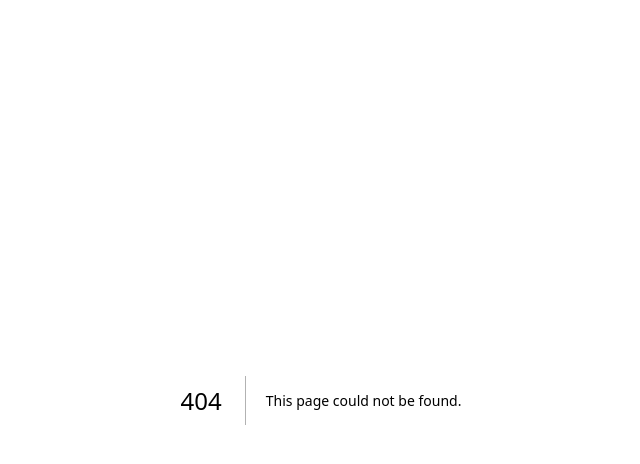
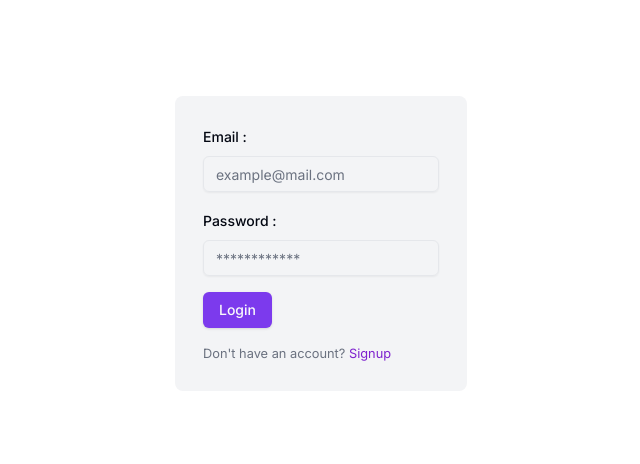
Before and after one commit to SupercoolKartik/Bug-Management-System---Client, a Next.js app: page /auth/login in a window 1280 px wide. Before the commit this address had no page. Shown: the top 464 px of the page, without its empty margins (319-959 px from the left). Built offline with nearby package versions, Linux system fonts and the light colour scheme.

Commit message:
Made a login page using shadcn with zod

```diff
--- /dev/null
+++ b/app/auth/login/page.tsx
@@ -0,0 +1,94 @@
+"use client";
+import Link from "next/link";
+
+import { z } from "zod";
+import { zodResolver } from "@hookform/resolvers/zod";
+import { useForm } from "react-hook-form";
+
+const loginFormSchema = z.object({
+  email: z.string().email({
+    message: "Please enter a valid email address.",
+  }),
+  password: z.string().min(6, {
+    message: "Password must be at least 6 characters.",
+  }),
+});
+
+// export default loginFormSchema;
+import { Button } from "@/components/ui/button";
+import {
+  Form,
+  FormControl,
+  FormDescription,
+  FormField,
+  FormItem,
+  FormLabel,
+  FormMessage,
+} from "@/components/ui/form";
+import { Input } from "@/components/ui/input";
+const Login = () => {
+  // Defining your form with useForm
+  const form = useForm<z.infer<typeof loginFormSchema>>({
+    resolver: zodResolver(loginFormSchema),
+    defaultValues: {
+      email: "",
+      password: "",
+    },
+  });
+
+  // Defining the submit handler
+  const onSubmit = (values: z.infer<typeof loginFormSchema>) => {
+    // Do something with the form values
+    // This will be type-safe and validated
+    console.log(values);
+  };
+  return (
+    <div className="container px-5 py-24 mx-auto flex flex-wrap items-center justify-center">
+      <div className="bg-gray-100 rounded-lg p-7 flex flex-col mt-10 md:mt-0">
+        <Form {...form}>
+          <form onSubmit={form.handleSubmit(onSubmit)} className="space-y-4">
+            <FormField
+              control={form.control}
+              name="email"
+              render={({ field }) => (
+                <FormItem>
+                  <FormLabel>Email :</FormLabel>
+                  <FormControl>
+                    <Input placeholder="example@mail.com" {...field} />
+                  </FormControl>
+                  <FormMessage />
+                </FormItem>
+              )}
+            />
+            <FormField
+              control={form.control}
+              name="password"
+              render={({ field }) => (
+                <FormItem>
+                  <FormLabel>Password :</FormLabel>
+                  <FormControl>
+                    <Input placeholder="************" {...field} />
+                  </FormControl>
+
+                  <FormMessage />
+                </FormItem>
+              )}
+            />
+            <Button type="submit">Login</Button>
+            <FormDescription>
+              Don't have an account?{" "}
+              <Link
+                href="signup"
+                className="text-underline text-purple-700 hover:text-purple-900"
+              >
+                Signup
+              </Link>
+            </FormDescription>
+          </form>
+        </Form>
+      </div>
+    </div>
+  );
+};
+
+export default Login;
```
